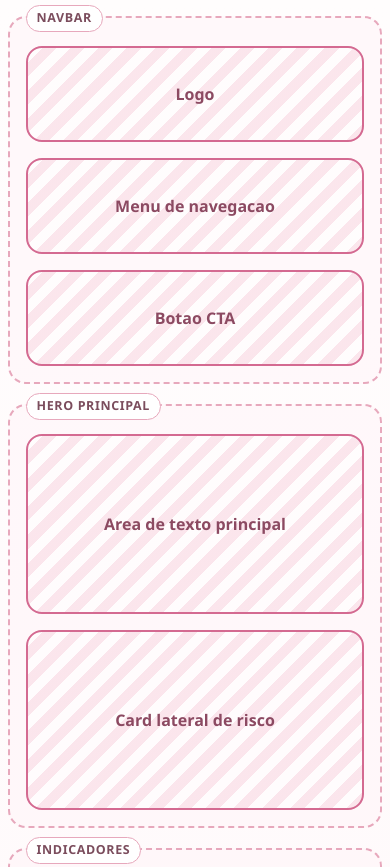
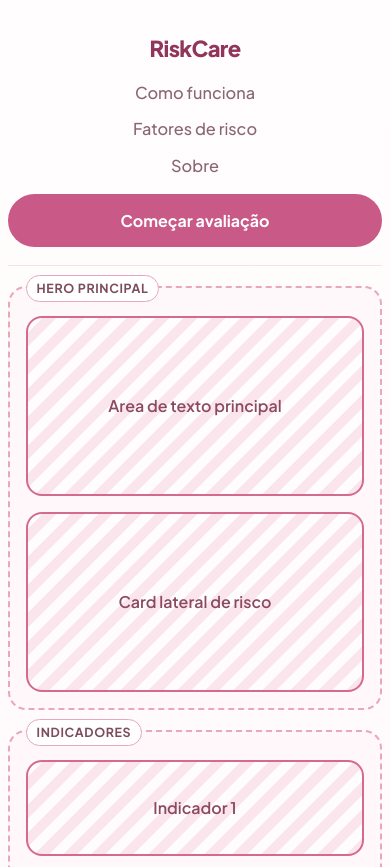
Before and after one commit to CaioRenatoDot/IHCTrabalhoMarcosUP1, a React (Vite) app: page / in a window 390 px wide. Shown: the top 867 px of the page. Built offline with nearby package versions, Linux system fonts and the light colour scheme.

Commit message:
feat: adicionei a navbar, preparei mais ainda o ambiente, depois tirar a linha abaixo da mesma, e também polir outras coisas.

```diff
--- /dev/null
+++ b/src/components/Navbar.jsx
@@ -0,0 +1,21 @@
+function Navbar() {
+  return (
+    <header className="site-navbar">
+      <div className="site-navbar__brand">
+        Risk<span>Care</span>
+      </div>
+
+      <nav className="site-navbar__nav" aria-label="Navegacao principal">
+        <a href="#como-funciona">Como funciona</a>
+        <a href="#fatores-de-risco">Fatores de risco</a>
+        <a href="#sobre">Sobre</a>
+      </nav>
+
+      <a className="site-navbar__cta" href="#avaliacao">
+        Começar avaliação
+      </a>
+    </header>
+  )
+}
+
+export default Navbar
--- a/src/pages/HomePage.jsx
+++ b/src/pages/HomePage.jsx
@@ -1,14 +1,9 @@
+import Navbar from '../components/Navbar.jsx'
+
 function HomePage() {
   return (
     <main className="wireframe-page">
-      <section className="wireframe-block nav-block">
-        <div className="wireframe-label">Navbar</div>
-        <div className="nav-grid">
-          <div className="wireframe-slot">Logo</div>
-          <div className="wireframe-slot">Menu de navegacao</div>
-          <div className="wireframe-slot">Botao CTA</div>
-        </div>
-      </section>
+      <Navbar />
 
       <section className="wireframe-block hero-block">
         <div className="wireframe-label">Hero Principal</div>
--- a/src/styles/global.css
+++ b/src/styles/global.css
@@ -1,5 +1,7 @@
+@import url('https://fonts.googleapis.com/css2?family=Plus+Jakarta+Sans:wght@200..800&display=swap');
+
 :root {
-  font-family: "Segoe UI", Tahoma, Geneva, Verdana, sans-serif;
+  font-family: 'Plus Jakarta Sans', sans-serif;
   color: #7b4d5d;
   background-color: #fffdfd;
   line-height: 1.5;
@@ -30,10 +32,69 @@
   font: inherit;
 }
 
+body {
+  font-family: 'Plus Jakarta Sans', sans-serif;
+}
+
 .wireframe-page {
   width: min(1180px, calc(100% - 2rem));
   margin: 0 auto;
   padding: 1.5rem 0 2rem;
+}
+
+.site-navbar {
+  display: flex;
+  align-items: center;
+  justify-content: space-between;
+  gap: 1rem;
+  margin-bottom: 1.25rem;
+  padding: 0.95rem 1.85rem 1.1rem;
+  border-bottom: 1px solid rgba(212, 106, 145, 0.18);
+  background: transparent;
+}
+
+.site-navbar__brand {
+  color: #91355b;
+  font-size: 22px;
+  font-weight: 800;
+  letter-spacing: -0.03em;
+}
+
+.site-navbar__brand span {
+  color: inherit;
+}
+
+.site-navbar__nav {
+  display: flex;
+  align-items: center;
+  gap: 2.75rem;
+}
+
+.site-navbar__nav a {
+  color: #8a6672;
+  text-decoration: none;
+  font-size: 1.02rem;
+  font-weight: 500;
+  transition: color 0.2s ease;
+}
+
+.site-navbar__nav a:hover {
+  color: #b64c76;
+}
+
+.site-navbar__cta {
+  display: inline-flex;
+  align-items: center;
+  justify-content: center;
+  min-height: 44px;
+  padding: 0.75rem 1.35rem;
+  border-radius: 999px;
+  background: #c95a87;
+  color: #fff;
+  text-decoration: none;
+  font-weight: 700;
+  white-space: nowrap;
+  box-shadow: none;
 }
 
 .wireframe-block {
@@ -80,12 +141,6 @@
   font-weight: 600;
 }
 
-.nav-grid {
-  display: grid;
-  grid-template-columns: 180px 1fr 240px;
-  gap: 1rem;
-}
-
 .hero-grid {
   display: grid;
   grid-template-columns: 2fr 1fr;
@@ -121,7 +176,16 @@
 }
 
 @media (max-width: 900px) {
-  .nav-grid,
+  .site-navbar {
+    flex-wrap: wrap;
+    justify-content: center;
+    padding: 1rem 0 1.1rem;
+  }
+
+  .site-navbar__nav {
+    gap: 1.25rem;
+  }
+
   .hero-grid,
   .stats-grid,
   .cards-grid {
@@ -144,10 +208,33 @@
     padding: 1.75rem 1rem 1rem;
   }
 
-  .nav-grid,
+  .site-navbar {
+    align-items: stretch;
+  }
+
+  .site-navbar__brand,
+  .site-navbar__nav,
+  .site-navbar__cta {
+    width: 100%;
+    text-align: center;
+  }
+
+  .site-navbar__nav {
+    flex-direction: column;
+    align-items: center;
+  }
+
   .hero-grid,
   .stats-grid,
   .cards-grid {
     grid-template-columns: 1fr;
   }
+
+  .site-navbar__nav {
+    gap: 0.75rem;
+  }
+
+  .site-navbar__cta {
+    padding: 0.9rem 1rem;
+  }
 }
```
